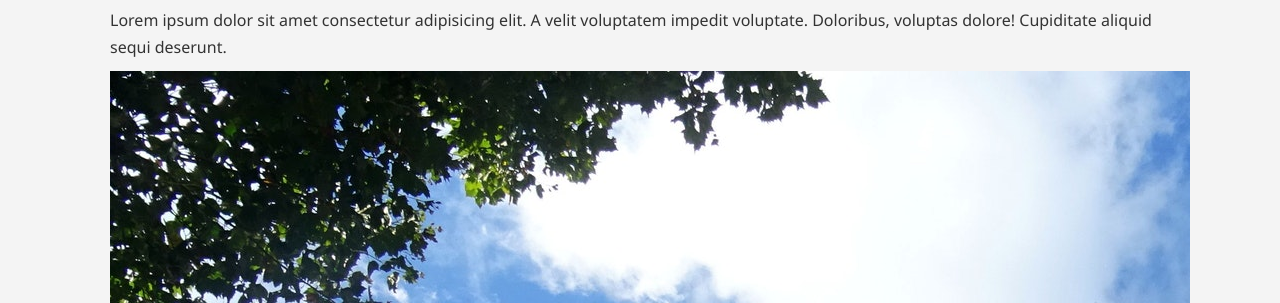
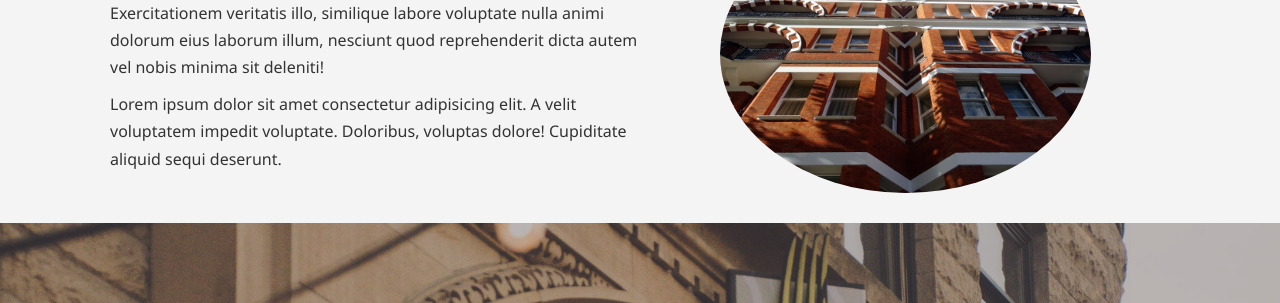
Before and after one commit to HairNee-HorLhar/Simple-Hotel-Website---for-learning, a plain HTML site: page about.html in a window 1280 px wide. Shown: the part 182-485 px from the top of the page. Drawn offline with Linux system fonts and the light colour scheme.

Commit message:
Added some padding utility classes(styles) and Styled the About Info and Testimonials sections of the page

```diff
--- a/css/style.css
+++ b/css/style.css
@@ -83,6 +83,10 @@ clear: both;
 font-size: 40px;
 }
 
+/* Padding */
+.py-1 { padding: 10px 0; }
+.py-2 { padding: 20px 0; }
+.py-3 { padding: 30px 0; }
 
 /* Navbar */
 #navbar {
@@ -180,6 +184,25 @@ padding-bottom: 30px;
   margin-bottom: 10px;
 }
 
+/* About Info */
+#about-info .info-right {
+  float: right;
+  width: 50%;
+  min-height: 100%;
+}
+
+#about-info .info-right img {
+  display: block;
+  margin: auto;
+  width: 70%;
+  border-radius: 50%;
+}
+
+#about-info .info-left {
+  float: left;
+  width: 50%;
+  min-height: 100%;
+}
 
 /* Testimonials */
 #testimonials {
@@ -208,6 +231,7 @@ padding-bottom: 30px;
   border-radius: 50%;
 }
 
+
 /* Footer */
 #main-footer {
   text-align: center;
```
